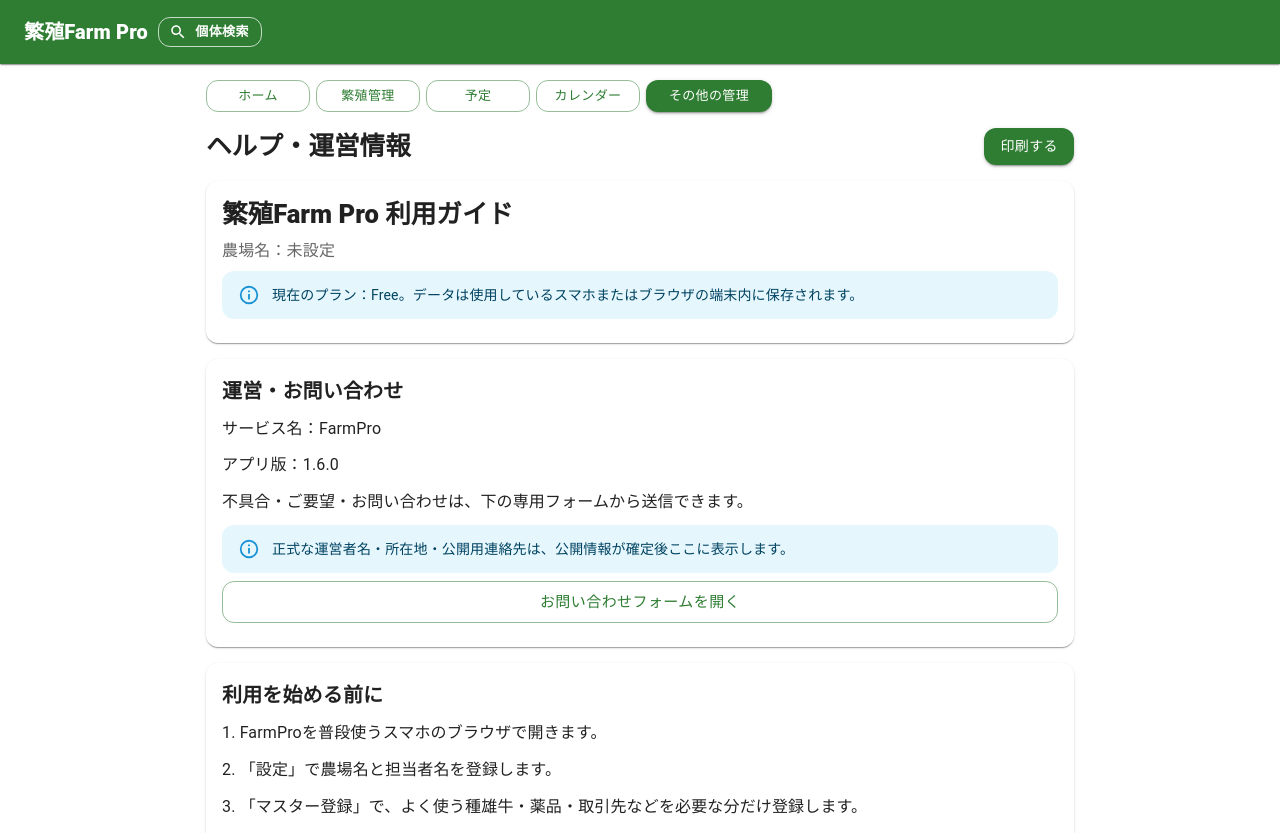
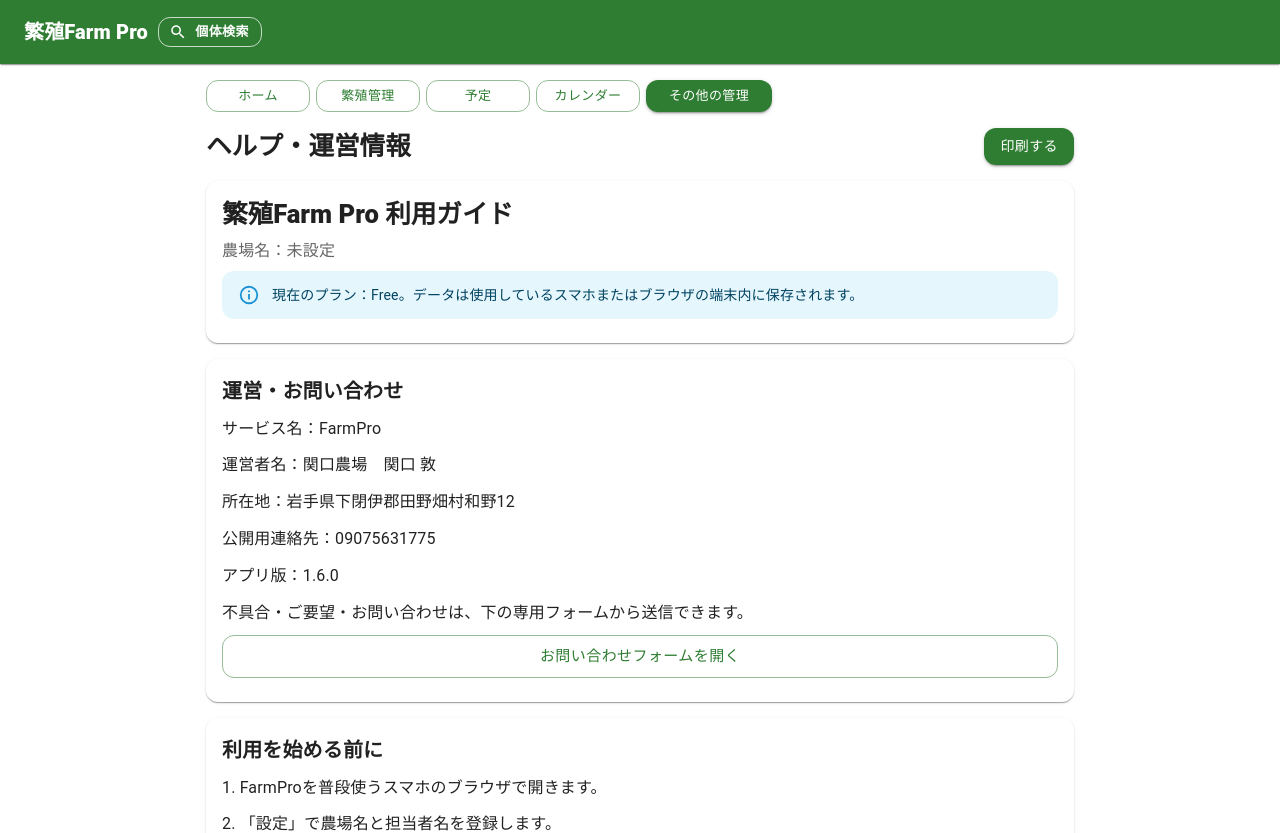
Before and after one commit to farmpro-iwate/FarmPro, a React (Vite) app in the folder client/: page /help in a window 1280 px wide. Shown: the top 833 px of the page. Built offline with nearby package versions, Linux system fonts and the light colour scheme.

Commit message:
Publish FarmPro operator information

```diff
--- a/client/src/pages/HelpPage.tsx
+++ b/client/src/pages/HelpPage.tsx
@@ -87,11 +87,11 @@
 
       <Section title="運営・お問い合わせ">
         <Line>サービス名：FarmPro</Line>
+        <Line>運営者名：関口農場　関口 敦</Line>
+        <Line>所在地：岩手県下閉伊郡田野畑村和野12</Line>
+        <Line>公開用連絡先：09075631775</Line>
         <Line>アプリ版：{__APP_VERSION__}</Line>
         <Line>不具合・ご要望・お問い合わせは、下の専用フォームから送信できます。</Line>
-        <Alert severity="info">
-          正式な運営者名・所在地・公開用連絡先は、公開情報が確定後ここに表示します。
-        </Alert>
         <Button
           component="a"
           href={feedbackFormUrl}
```
